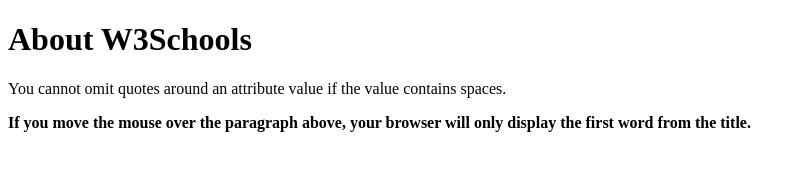
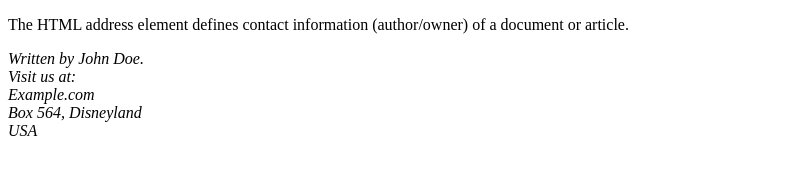
Before and after one commit to MariamAkophovi/first-lesson, a plain HTML site: page index.html in a window 1280 px wide. Shown: the whole page, without its empty margins (0-807 px from the left). Drawn offline with Linux system fonts and the light colour scheme.

Commit message:
address for Contact Information

```diff
--- a/index.html
+++ b/index.html
@@ -1,18 +1,16 @@
 <!DOCTYPE html>
 <html>
-<body>
+    <body>
 
-<h1>About W3Schools</h1>
+        <p>The HTML address element defines contact information (author/owner) of a document or article.</p>
 
-<p title=About W3Schools>
-You cannot omit quotes around an attribute value
-if the value contains spaces.
-</p>
+        <address>
+            Written by John Doe.<br>
+            Visit us at:<br>
+            Example.com<br>
+            Box 564, Disneyland<br>
+            USA
+        </address>
 
-<p><b>
-If you move the mouse over the paragraph above,
-your browser will only display the first word from the title.
-</b></p>
-
-</body>
+    </body>
 </html>
```
